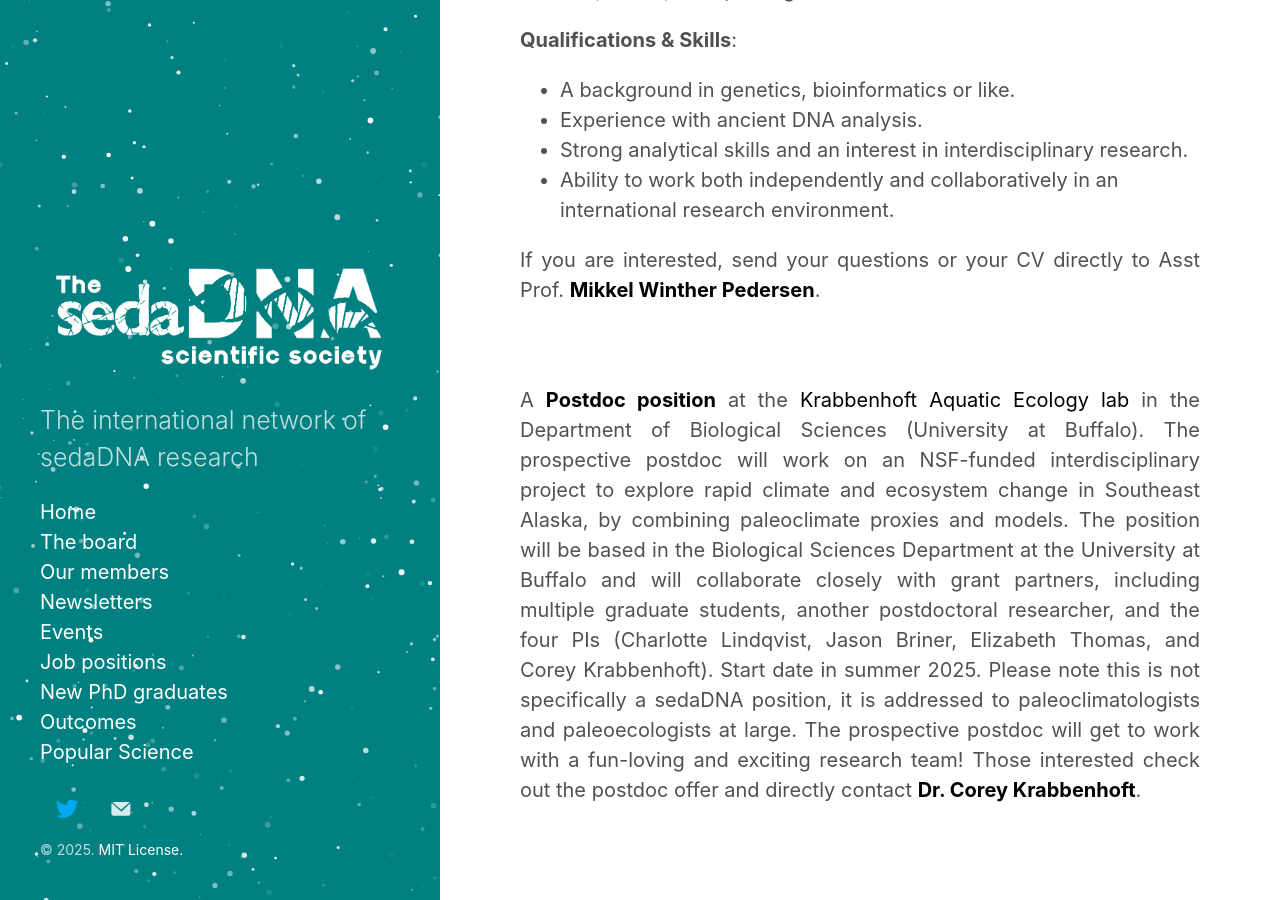
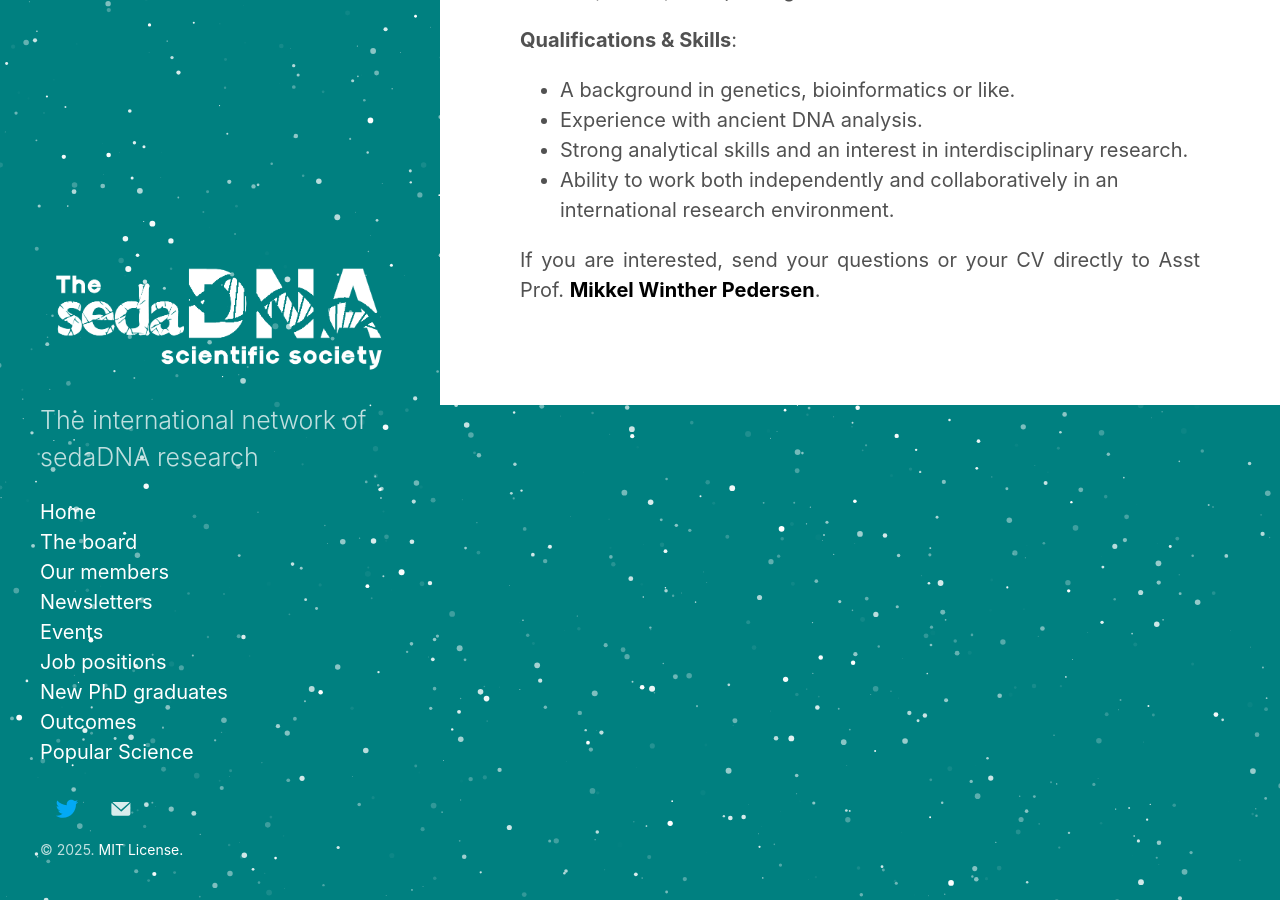
Before and after one commit to sedadna/sedadna.github.io, a Jekyll site: the page built from category/positions.md, in a window 1280 px wide and 900 px high, scrolled down 1339 px. Built offline with Jekyll 4.4.1, drawn with Linux system fonts in a browser that asks for light colours.

Commit message:
Update positions.md

```diff
--- a/category/positions.md
+++ b/category/positions.md
@@ -44,8 +44,3 @@ This exciting project uses sediment cores, eDNA and palaeoecological tools to un
   <li>Ability to work both independently and collaboratively in an international research environment.</li>
 </ul> </p>
 <p>If you are interested, send your questions or your CV directly to Asst Prof. <a href="mailto:mwpedersen@sund.ku.dk"><b>Mikkel Winther Pedersen</b></a>.</p>
-
-<br>
-<br>
-
-<p align="justify">A <a href="https://coreykrabbenhoft.com/join-us-2/"><b>Postdoc position</b></a> at the <a href="https://arts-sciences.buffalo.edu/biological-sciences/faculty/faculty-directory/corey-krabbenhoft.html">Krabbenhoft Aquatic Ecology lab</a> in the Department of Biological Sciences (University at Buffalo). The prospective postdoc will work on an NSF-funded interdisciplinary project to explore rapid climate and ecosystem change in Southeast Alaska, by combining paleoclimate proxies and models. The position will be based in the Biological Sciences Department at the University at Buffalo and will collaborate closely with grant partners, including multiple graduate students, another postdoctoral researcher, and the four PIs (Charlotte Lindqvist, Jason Briner, Elizabeth Thomas, and Corey Krabbenhoft). Start date in summer 2025. Please note this is not specifically a sedaDNA position, it is addressed to paleoclimatologists and paleoecologists at large. The prospective postdoc will get to work with a fun-loving and exciting research team! Those interested check out the postdoc offer and directly contact <a href="mailto:ckrabben@buffalo.edu"><b>Dr. Corey Krabbenhoft</b></a>.</p>
```
